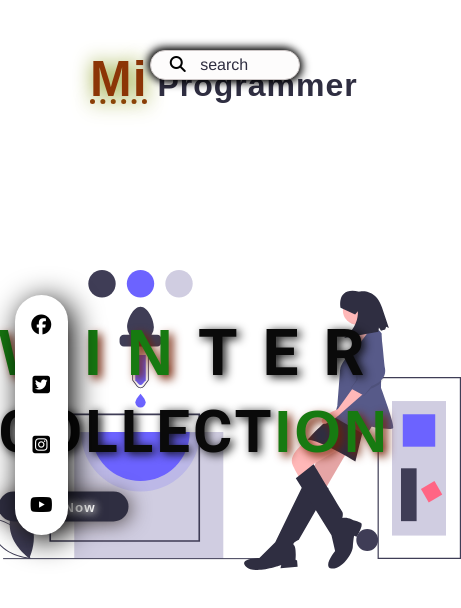
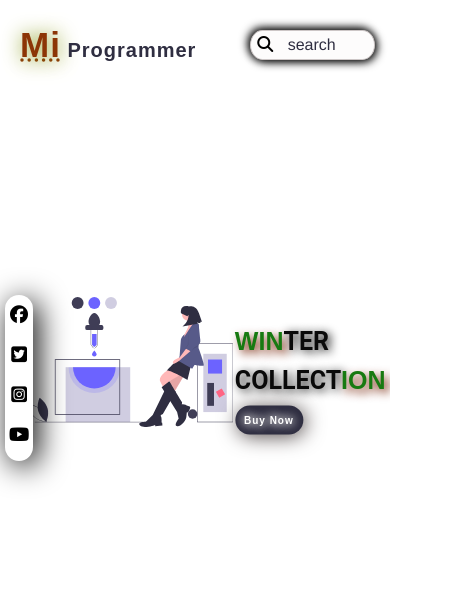
Before and after one commit to Mi-mithun/e-com, a plain HTML site: page index.html in a window 390 px wide. Shown: the whole page, 461 px wide, since content can reach past the window. Drawn offline with Linux system fonts and the light colour scheme.

Commit message:
responsive

```diff
--- a/style.css
+++ b/style.css
@@ -144,3 +144,56 @@ padding-left: -10px;
     border-radius: 50%;
     cursor:-webkit-grab;
 }
+/*Mobail viwe*/
+@media (max-width:950px){
+    abbr{
+        margin-left: -70px;
+        font-size: 35px;
+    }
+    .logo{
+        top: 25px;
+
+    }
+    .logo a{
+        font-size: 20px;
+    }
+    .searchbox{
+        right: 15px;
+        width: 125px;
+        top: 30px;
+    }
+    .section1 img{
+        height: 130px;
+        margin-top: -120px;
+    }
+    .section1button h1,h2{
+        line-height: 10px;
+        letter-spacing: 0;
+    }
+    .section1button h1{
+        font-size: 25px;
+        line-height: 30px;
+    }
+    .section1button h2{
+        font-size: 25px;
+    }
+    .btn{
+        width: 68px;
+    height: 29px;
+    margin-top: 20px;
+    font-size: 10px;
+    }
+    .section1button{
+        top: 45%;
+    left: 95%;
+    }
+    .iconArea{
+        width: 28px;
+    height: 166px;
+    left: 5px;
+    }
+    .iconArea a{
+        padding: 11px 14px;
+    font-size: 18px;
+    }
+}
```
